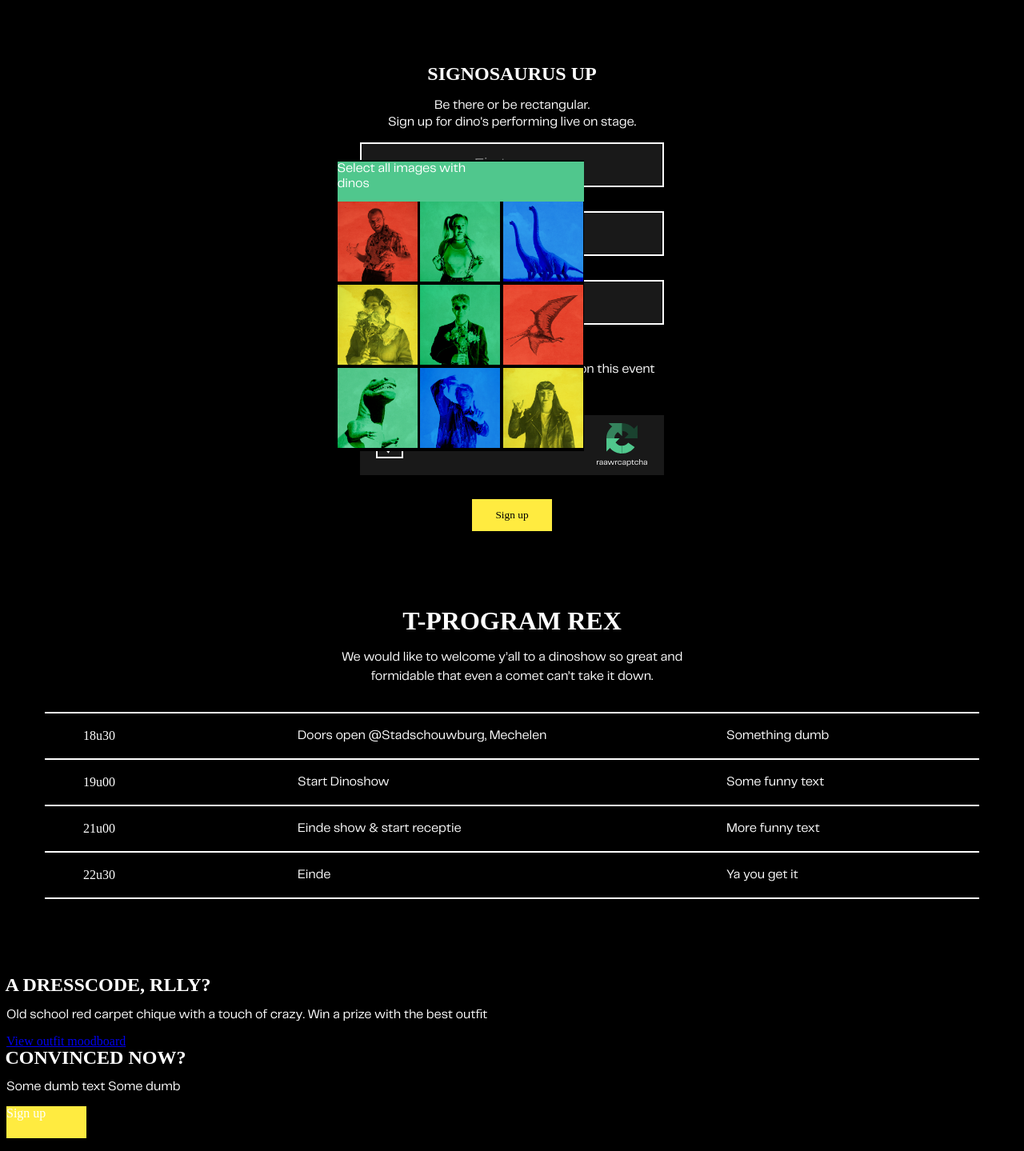
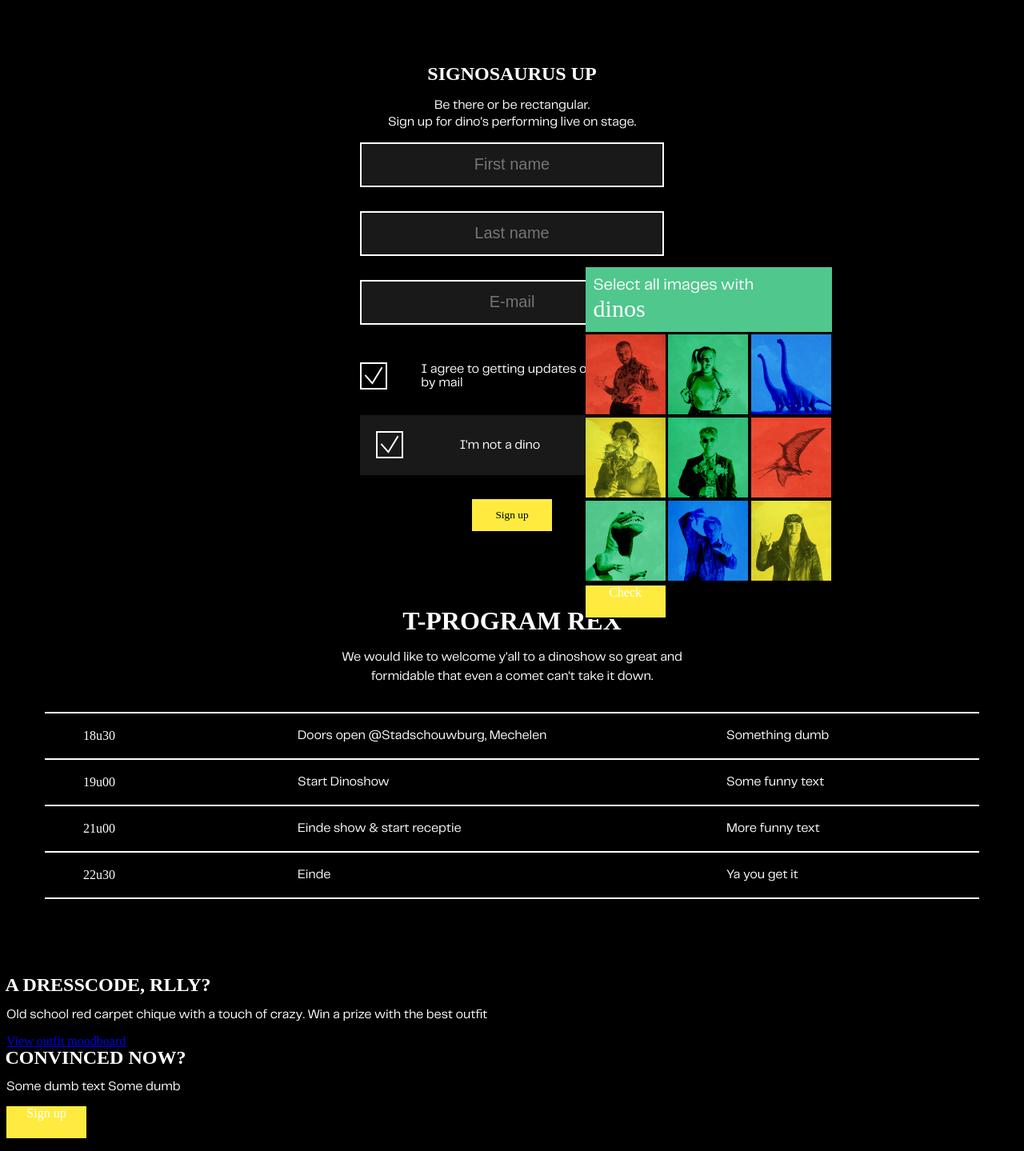
Before and after one commit to designosource-11/designoshow, a PHP site: page / in a window 1280 px wide. Shown: the part 683-2122 px from the top of the page at 80% size. Run offline with PHP 8.4, Linux system fonts and the light colour scheme; some web fonts are replaced.

Commit message:
Started on raawrcaptcha

```diff
--- a/index.php
+++ b/index.php
@@ -117,12 +117,13 @@
                     <img src="./assets/insta/Bailey.jpg" alt="">
                     <img src="./assets/insta/Nathalie.jpg" alt="">
                 </div>
+                <p class="button pixel">Check</p>
             </div>
         </form>
     </div>
     <div class="program">
         <h2 class="bold">T-program Rex</h2>
-        <p>We would like to welcome y’all to a dinoshow so great and <br>formidable that even a comet can’t take it down.</p>
+        <p>We would like to welcome y&#39;all to a dinoshow so great and <br>formidable that even a comet can&#39;t take it down.</p>
         <div class="schedule">
             <div class="schedule_item schedule_item_1">
                 <p class="time pixel">18u30</p>
--- a/styles/sass/_sign_up.scss
+++ b/styles/sass/_sign_up.scss
@@ -104,16 +104,28 @@
 
         .select_dinos {
             position: absolute;
-            bottom: 100px;
-            right: 100px;
+            bottom: -110px;
+            right: -210px;
             width: 308px;
             height: fit-content;
             background-color: $bgColor;
 
             .description {
-                height: 50px;
+                box-sizing: border-box;
+                padding: 10px;
+                height: fit-content;
                 background-color: $primaryGreen;
                 font-size: 20px;
+                border-bottom: 3px solid $bgColor;
+
+                p {
+                    font-size: 20px;
+                }
+
+                p:nth-child(2) {
+                    font-size: 30px;
+                    font-family: $primaryFontBold;
+                }
             }
 
             .dinos {
--- a/styles/sass/_variables.scss
+++ b/styles/sass/_variables.scss
@@ -87,4 +87,6 @@ span{
     height: 40px !important;
     cursor: pointer;
     border: none;
+    text-align: center;
+    position: relative;
 }
--- a/styles/styles.css
+++ b/styles/styles.css
@@ -68,6 +68,8 @@ span {
   height: 40px !important;
   cursor: pointer;
   border: none;
+  text-align: center;
+  position: relative;
 }
 
 header {
@@ -671,6 +673,47 @@ header {
       align-self: center;
 }
 
+.sign_up form .select_dinos {
+  position: absolute;
+  bottom: -110px;
+  right: -210px;
+  width: 308px;
+  height: -webkit-fit-content;
+  height: -moz-fit-content;
+  height: fit-content;
+  background-color: #000000;
+}
+
+.sign_up form .select_dinos .description {
+  -webkit-box-sizing: border-box;
+          box-sizing: border-box;
+  padding: 10px;
+  height: -webkit-fit-content;
+  height: -moz-fit-content;
+  height: fit-content;
+  background-color: #50C78D;
+  font-size: 20px;
+  border-bottom: 3px solid #000000;
+}
+
+.sign_up form .select_dinos .description p {
+  font-size: 20px;
+}
+
+.sign_up form .select_dinos .description p:nth-child(2) {
+  font-size: 30px;
+  font-family: telegraf-bold;
+}
+
+.sign_up form .select_dinos .dinos {
+  width: 100%;
+}
+
+.sign_up form .select_dinos .dinos img {
+  width: 100px;
+  margin: 0;
+}
+
 .program {
   display: block;
   margin: 6rem 3rem;
@@ -771,31 +814,4 @@ header {
 .schedule_item_4:hover .time {
   font-weight: 500;
 }
-
-.sign_up form .select_dinos {
-  position: absolute;
-  bottom: 100px;
-  right: 100px;
-  width: 308px;
-  height: -webkit-fit-content;
-  height: -moz-fit-content;
-  height: fit-content;
-  background-color: #000000;
-}
-
-.sign_up form .select_dinos .description {
-  height: 50px;
-  background-color: #50C78D;
-  font-size: 20px;
-}
-
-.sign_up form .select_dinos .dinos {
-  width: 100%;
-}
-
-.sign_up form .select_dinos .dinos img {
-  width: 100px;
-  margin: 0;
-}
-
 /*# sourceMappingURL=styles.css.map */
```
Also changed, not shown: 1 other file.
